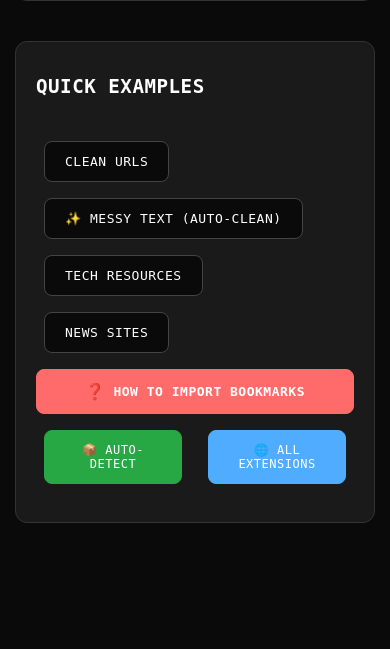
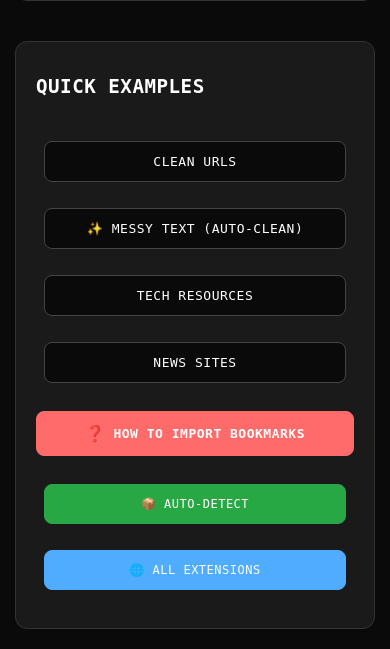
Before and after one commit to harish-govindasamy/bookmark-converter, a Flask app: page / in a window 390 px wide. Shown: the part 1122-1771 px from the top of the page. Before the commit the page ends 1645 px from the top, so only its background shows below. Run offline with Flask 3, Linux system fonts and the light colour scheme; data comes from the database, SQL or seed files in the repository; some libraries are stand-ins or nearby versions.

Commit message:
✨ Separate Quick Examples section
🎯 Changes Made:
- Moved Quick Examples from sidebar to separate dedicated section
- Created new .quick-examples-section with proper spacing
- Added .examples-grid for better button layout
- Added .extension-buttons for Auto-Detect and All Extensions
- Centered the examples section with max-width for better readability
- Updated mobile responsive design for new layout
- Clean separation between main content and examples

Result: Quick Examples now has its own dedicated section below main content!

```diff
--- a/templates/index.html
+++ b/templates/index.html
@@ -522,11 +522,31 @@
             border-color: #adb5bd;
         }
 
+        .quick-examples-section {
+            margin-top: 40px;
+        }
+
         .examples {
             background: #1a1a1a;
             border: 1px solid #333;
             border-radius: 12px;
             padding: 40px;
+            max-width: 800px;
+            margin: 0 auto;
+        }
+
+        .examples-grid {
+            display: grid;
+            grid-template-columns: repeat(auto-fit, minmax(200px, 1fr));
+            gap: 15px;
+            margin-bottom: 20px;
+        }
+
+        .extension-buttons {
+            display: grid;
+            grid-template-columns: 1fr 1fr;
+            gap: 10px;
+            margin-top: 20px;
         }
 
         .examples h3 {
@@ -994,8 +1014,22 @@
                 gap: 40px;
             }
 
-            .form-section, .examples {
+            .form-section {
                 padding: 30px 20px;
+            }
+
+            .examples {
+                padding: 30px 20px;
+            }
+
+            .examples-grid {
+                grid-template-columns: 1fr;
+                gap: 10px;
+            }
+
+            .extension-buttons {
+                grid-template-columns: 1fr;
+                gap: 10px;
             }
 
             .action-buttons {
@@ -1112,18 +1146,24 @@
                 </form>
             </div>
 
+        </div>
+
+        <!-- Quick Examples Section -->
+        <div class="quick-examples-section">
             <div class="examples">
                 <h3>Quick Examples</h3>
+                <div class="examples-grid">
                     <button class="example-btn" onclick="loadExample('job-sites')">Clean URLs</button>
                     <button class="example-btn" onclick="loadExample('messy-text')">✨ Messy Text (Auto-Clean)</button>
                     <button class="example-btn" onclick="loadExample('tech-sites')">Tech Resources</button>
                     <button class="example-btn" onclick="loadExample('news-sites')">News Sites</button>
+                </div>
                 <button class="help-btn" onclick="openTutorial()" onmouseover="showHelpTooltip()" onmouseout="hideHelpTooltip()">
                     <span class="help-icon">❓</span>
                     <span class="help-text">How to Import Bookmarks</span>
                     <div class="help-tooltip" id="helpTooltip">Click to see browser import guides</div>
                 </button>
-        <div style="display: grid; grid-template-columns: 1fr 1fr; gap: 10px;">
+                <div class="extension-buttons">
                     <button class="example-btn" onclick="installExtension()" style="background: #28a745; border-color: #28a745; color: white; font-size: 12px;">
                         📦 Auto-Detect
                     </button>
@@ -1131,7 +1171,6 @@
                         🌐 All Extensions
                     </button>
                 </div>
-
             </div>
         </div>
 
```
Lines whose indentation alone changed are shown as unchanged.
